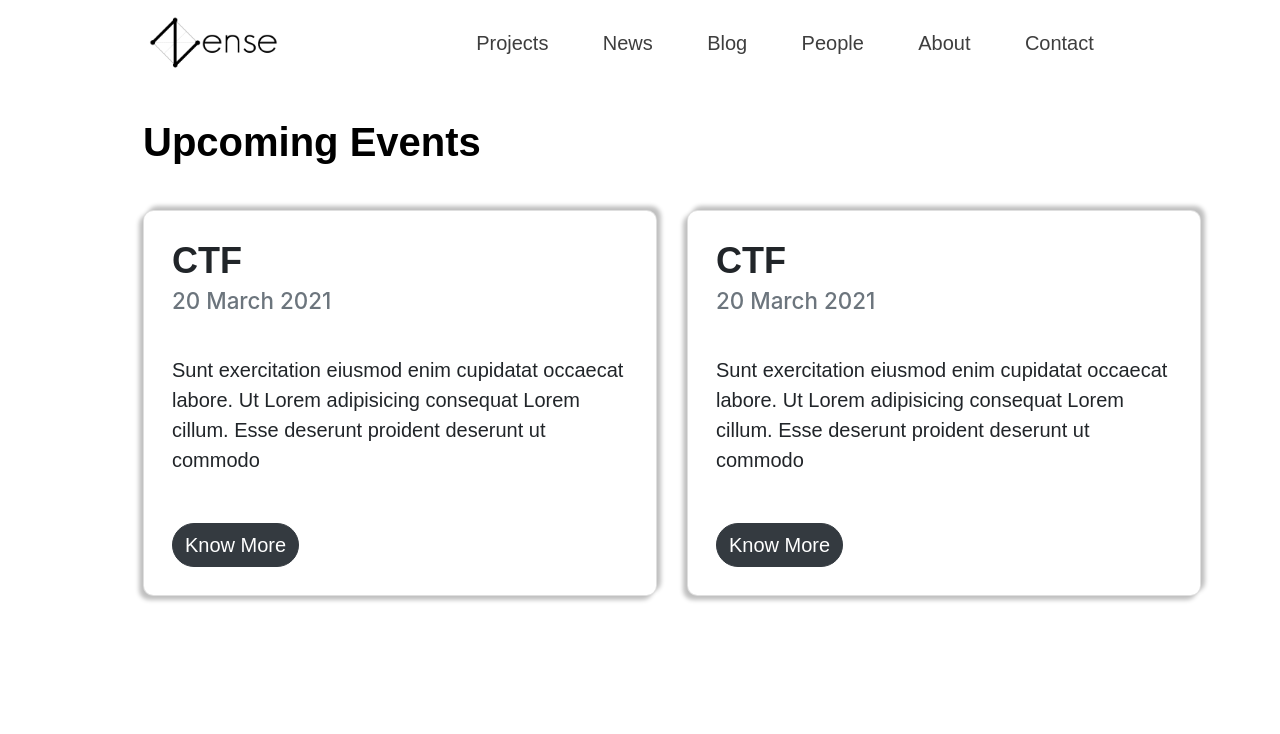
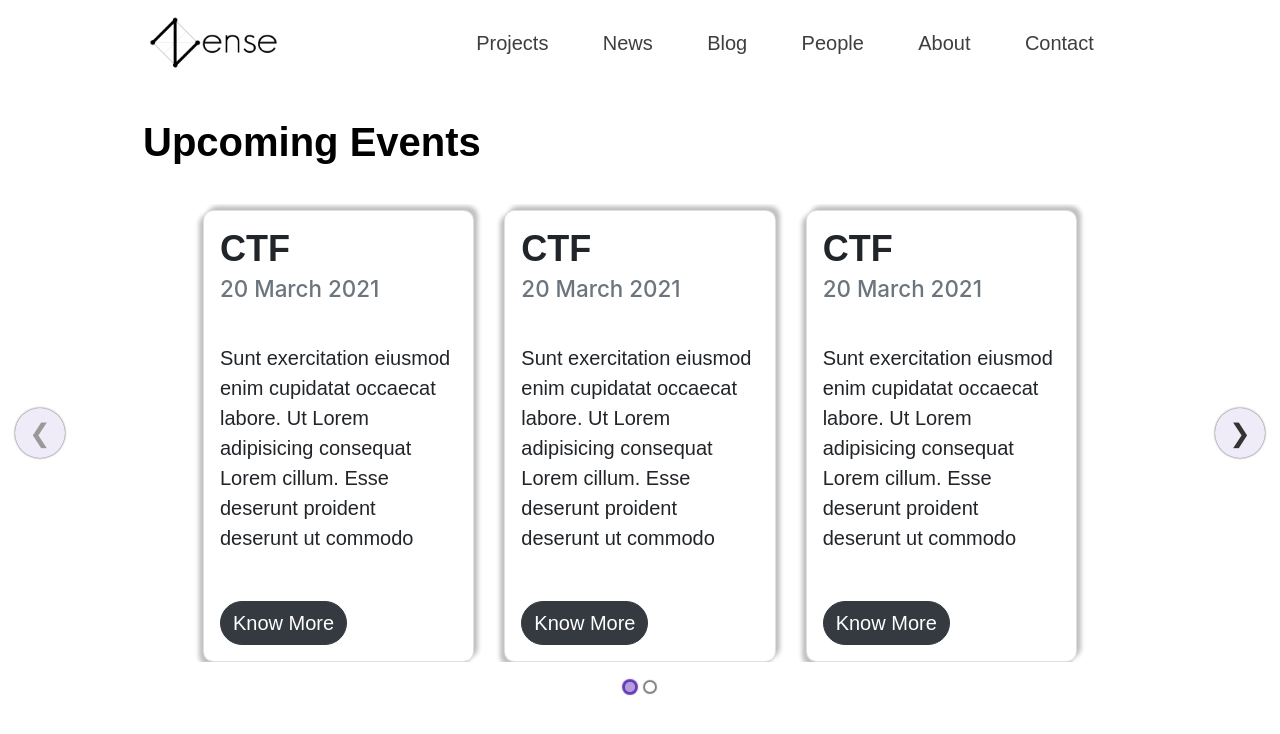
Before and after one commit to zense/zense-website-new, a React (Create React App) app: page /news in a window 1280 px wide. Shown: the top 734 px of the page. Built offline with nearby package versions, Linux system fonts and the light colour scheme.

Commit message:
Updated Upcoming Events

```diff
--- a/package.json
+++ b/package.json
@@ -11,9 +11,11 @@
     "react": "^17.0.1",
     "react-bootstrap": "^1.4.3",
     "react-dom": "^17.0.1",
+    "react-elastic-carousel": "^0.11.1",
     "react-router-dom": "^5.2.0",
     "react-router-hash-link": "^2.4.0",
     "react-scripts": "4.0.2",
+    "styled-components": "^5.2.1",
     "web-vitals": "^1.0.1"
   },
   "scripts": {
--- a/src/components/UpcomingEvents.js
+++ b/src/components/UpcomingEvents.js
@@ -2,9 +2,11 @@ import React from 'react';
 import {Row,Col,Container} from 'react-bootstrap';
 import '../static/UpcomingEvents.css';
 import UpcomingEventsCard from './UpcomingEventsCard';
+import Carousel from 'react-elastic-carousel';
 
 const Data = [
   {
+    id:0,
     Title:'CTF',
     Subtitle:'20 March 2021',
     Text:'Sunt exercitation eiusmod enim cupidatat occaecat labore. Ut Lorem adipisicing consequat Lorem cillum. Esse deserunt proident deserunt ut commodo',
@@ -12,6 +14,15 @@ const Data = [
     LinkText:'Know More'
   },
   {
+    id:1,
+    Title:'CTF',
+    Subtitle:'20 March 2021',
+    Text:'Sunt exercitation eiusmod enim cupidatat occaecat labore. Ut Lorem adipisicing consequat Lorem cillum. Esse deserunt proident deserunt ut commodo',
+    Link:'#',
+    LinkText:'Know More'
+  },
+  {
+    id:2,
     Title:'CTF',
     Subtitle:'20 March 2021',
     Text:'Sunt exercitation eiusmod enim cupidatat occaecat labore. Ut Lorem adipisicing consequat Lorem cillum. Esse deserunt proident deserunt ut commodo',
@@ -23,12 +34,23 @@ const Data = [
 function UpcomingEvents() {
   return (
     <div style={{display: 'flex', flexDirection: 'row'}}>
-      <Container fluid className="upcoming-events-container">
+      <Carousel>
+        <Container fluid className="upcoming-events-container">
         <Row className="justify-content-md-center">
           <Col > <UpcomingEventsCard Data={Data[0]}/></Col>
           <Col > <UpcomingEventsCard Data={Data[1]}/></Col>
+          <Col > <UpcomingEventsCard Data={Data[2]}/></Col>
         </Row>
-      </Container>
+       </Container>
+       <Container fluid className="upcoming-events-container">
+        <Row className="justify-content-md-center">
+          <Col > <UpcomingEventsCard Data={Data[0]}/></Col>
+          <Col > <UpcomingEventsCard Data={Data[1]}/></Col>
+          <Col > <UpcomingEventsCard Data={Data[2]}/></Col>
+        </Row>
+       </Container>
+      </Carousel>
+
     </div>
     );
 }
--- a/src/static/UpcomingEvents.css
+++ b/src/static/UpcomingEvents.css
@@ -1,15 +1,16 @@
 .upcoming-events-container {
-    padding: 0.5vw 5vw 0vw 10vw !important;
+    padding: 0.5vw 10vw 0vw 10vw !important;
 }
 
 .upcoming-events-card {
     border-radius: 0.8vw !important;
     text-align: left;
     box-shadow: 4px -4px 4px rgba(0, 0, 0, 0.25), -4px 4px 4px rgba(0, 0, 0, 0.25);
+    max-width: 25vw;
 }
 
 .upcoming-events-card-body {
-    padding: 1.75rem !important;
+    padding: 1rem !important;
 }
 
 .upcoming-events-card-title {
```
Also changed, not shown: 1 other file (tests, documents, lock files or other folders).
